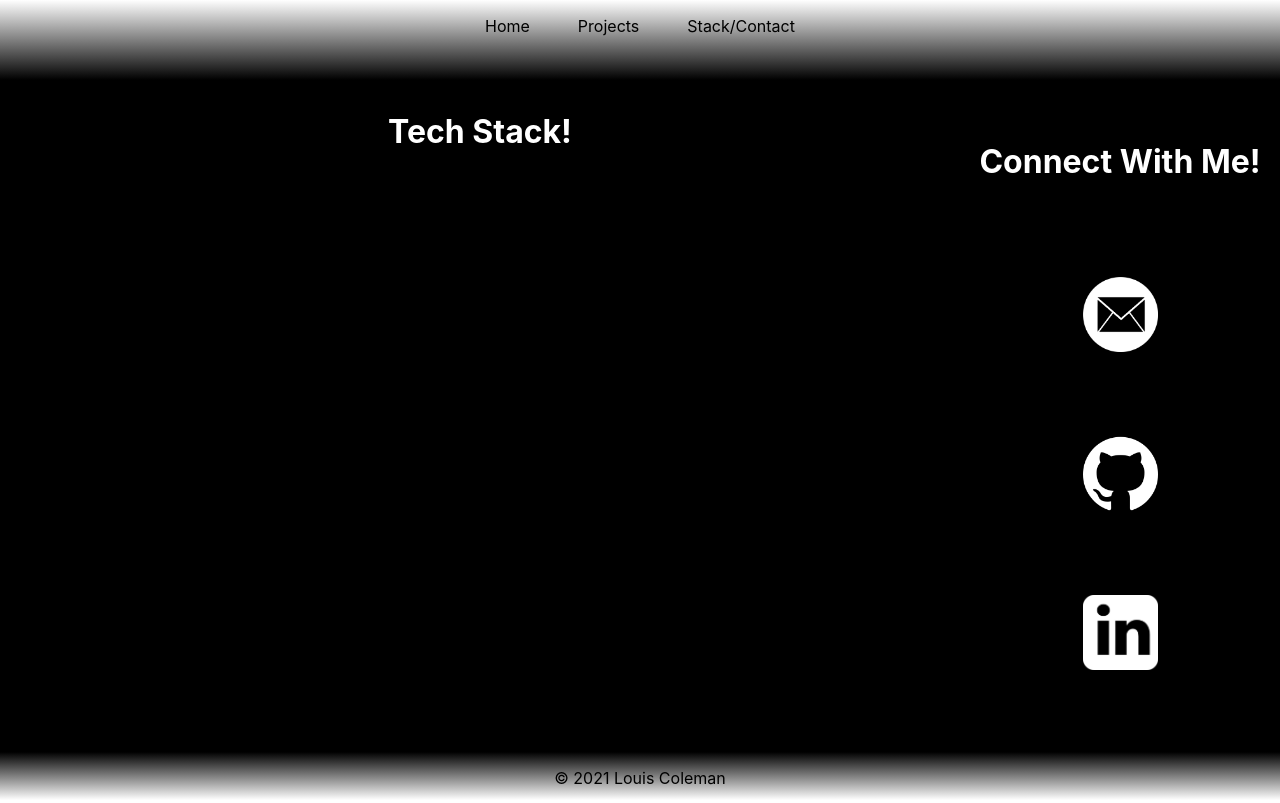
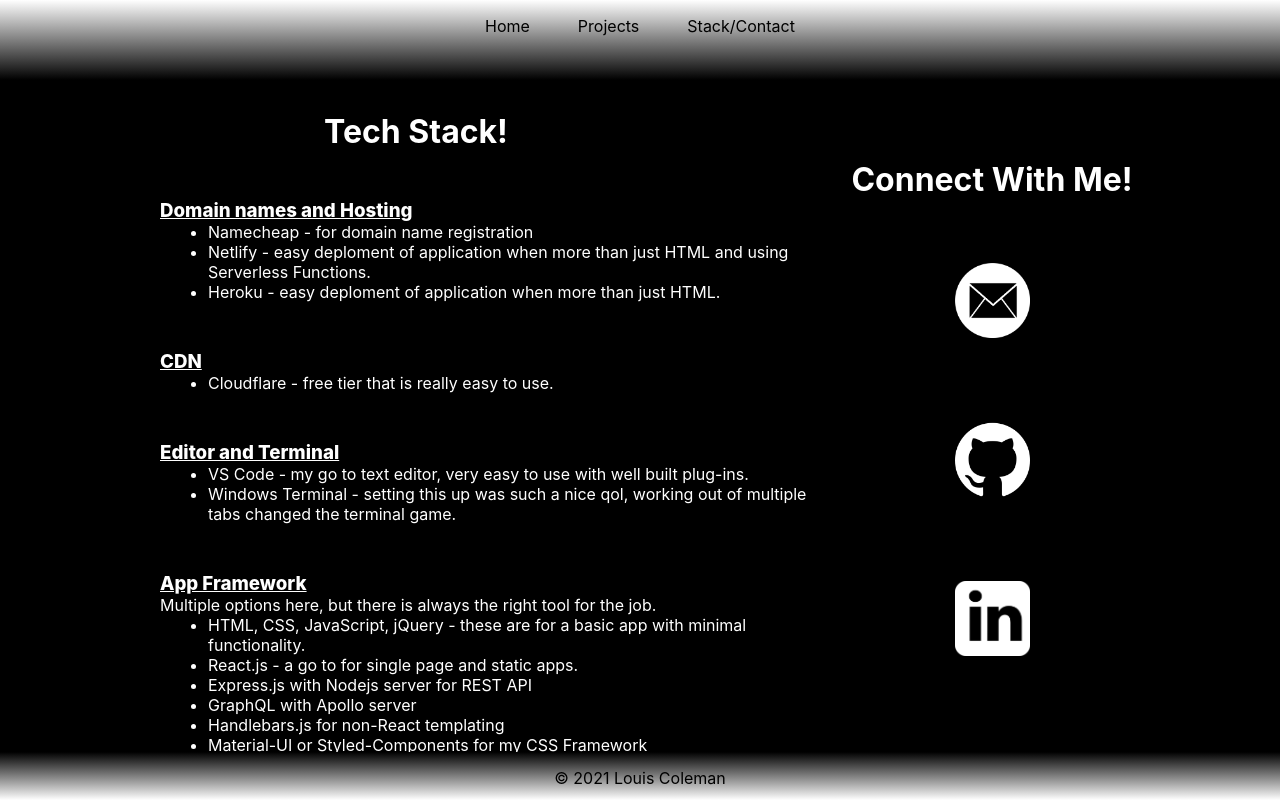
Before and after one commit to coleloui/portfolio-ts, a React (Create React App) app: page /stack in a window 1280 px wide. Built offline with nearby package versions, Linux system fonts and the light colour scheme.

Commit message:
tech stack

```diff
--- a/src/components/ProjPage.tsx
+++ b/src/components/ProjPage.tsx
@@ -4,6 +4,7 @@
 
 const Wrapper = styled.div`
 	margin-top: 5rem;
+	margin-bottom: 3rem;
 `;
 
 export const ProjPage: React.FC = () => {
--- a/src/components/Stack.tsx
+++ b/src/components/Stack.tsx
@@ -10,17 +10,35 @@
 	padding-top: 5rem;
 	display: flex;
 	flex-flow: row wrap;
-	h1 {
+	h3 {
 		color: var(--white);
-		text-align: center;
-		margin-bottom: 5rem;
-		text-transform: capitalize;
+		font-weight: 800;
+		text-decoration: underline;
+		margin-left: 10rem;
 	}
 	a {
 		display: block;
 		align-self: center;
 		margin: 1rem 0 4rem 0;
 	}
+	li {
+		color: var(--white);
+	}
+	p {
+		color: var(--white);
+		margin-left: 10rem;
+	}
+	ul {
+		margin-bottom: 3rem;
+		margin-left: 13rem;
+	}
+`;
+
+const Title = styled.h1`
+	color: var(--white);
+	text-align: center;
+	margin-bottom: 3rem;
+	text-transform: capitalize;
 `;
 
 const Social = styled.div`
@@ -31,10 +49,11 @@
 `;
 
 const TechStack = styled.div`
+	justify-content: center;
 	padding-top: 2rem;
 	display: flex;
 	flex-direction: column;
-	flex: 0 0 75%;
+	flex: 0 0 65%;
 `;
 
 const SocIcon = styled.img`
@@ -46,10 +65,55 @@
 	return (
 		<Wrapper>
 			<TechStack>
-				<h1>Tech Stack!</h1>
+				<Title>Tech Stack!</Title>
+				<h3>Domain names and Hosting</h3>
+				<ul>
+					<li>Namecheap - for domain name registration</li>
+					<li>
+						Netlify - easy deploment of application when more than
+						just HTML and using Serverless Functions.
+					</li>
+					<li>
+						Heroku - easy deploment of application when more than
+						just HTML.
+					</li>
+				</ul>
+				<h3>CDN</h3>
+				<ul>
+					<li>Cloudflare - free tier that is really easy to use.</li>
+				</ul>
+				<h3>Editor and Terminal</h3>
+				<ul>
+					<li>
+						VS Code - my go to text editor, very easy to use with
+						well built plug-ins.
+					</li>
+					<li>
+						Windows Terminal - setting this up was such a nice qol,
+						working out of multiple tabs changed the terminal game.
+					</li>
+				</ul>
+				<h3>App Framework</h3>
+				<p>
+					Multiple options here, but there is always the right tool
+					for the job.
+				</p>
+				<ul>
+					<li>
+						HTML, CSS, JavaScript, jQuery - these are for a basic
+						app with minimal functionality.
+					</li>
+					<li>React.js - a go to for single page and static apps.</li>
+					<li>Express.js with Nodejs server for REST API</li>
+					<li>GraphQL with Apollo server</li>
+					<li>Handlebars.js for non-React templating</li>
+					<li>
+						Material-UI or Styled-Components for my CSS Framework
+					</li>
+				</ul>
 			</TechStack>
 			<Social>
-				<h1>connect with me!</h1>
+				<Title>connect with me!</Title>
 				<a
 					href="mailto:coleloui18@gmail.com"
 					rel="noreferrer"
--- a/src/components/Title.tsx
+++ b/src/components/Title.tsx
@@ -64,19 +64,19 @@
 			<Container>
 				<Portrait src={Me} alt="Louis Coleman" />
 				<Title>Welcome!</Title>
-				<SmallerTitle>
-					I'm Louis, a Software Developer and avid gamer
-				</SmallerTitle>
+				<SmallerTitle>I'm Louis, a Software Developer</SmallerTitle>
 			</Container>
 			<BioContainer>
 				<Biog>
 					I am a passionate Software Engineer living in Seattle,
-					Washington. I have always had a huge fascination in
-					computers with an emphasis on gaming. Over time this evolved
-					from something I lightly dabbled then turned into a love
-					during the University of Washington Full Stack Coding
-					Bootcamp which i graduated from in May of 2020 and have been
-					pursuing since!
+					Washington. I have always had a huge fascination with
+					computers. This fascination became a love during my time as
+					a student in University of Washington Full Stack Coding
+					Bootcamp, which i graduated from in May of 2020. Since
+					graduating I have worked hard as a TA of the same class from
+					which I graduated, improving my skills and knowledge while
+					additionally broading my horizons through both my own
+					learning and the developing curriculum.
 				</Biog>
 				<LargerPortrait src={Louis} alt="Louis Bandit and Niko" />
 			</BioContainer>
```
